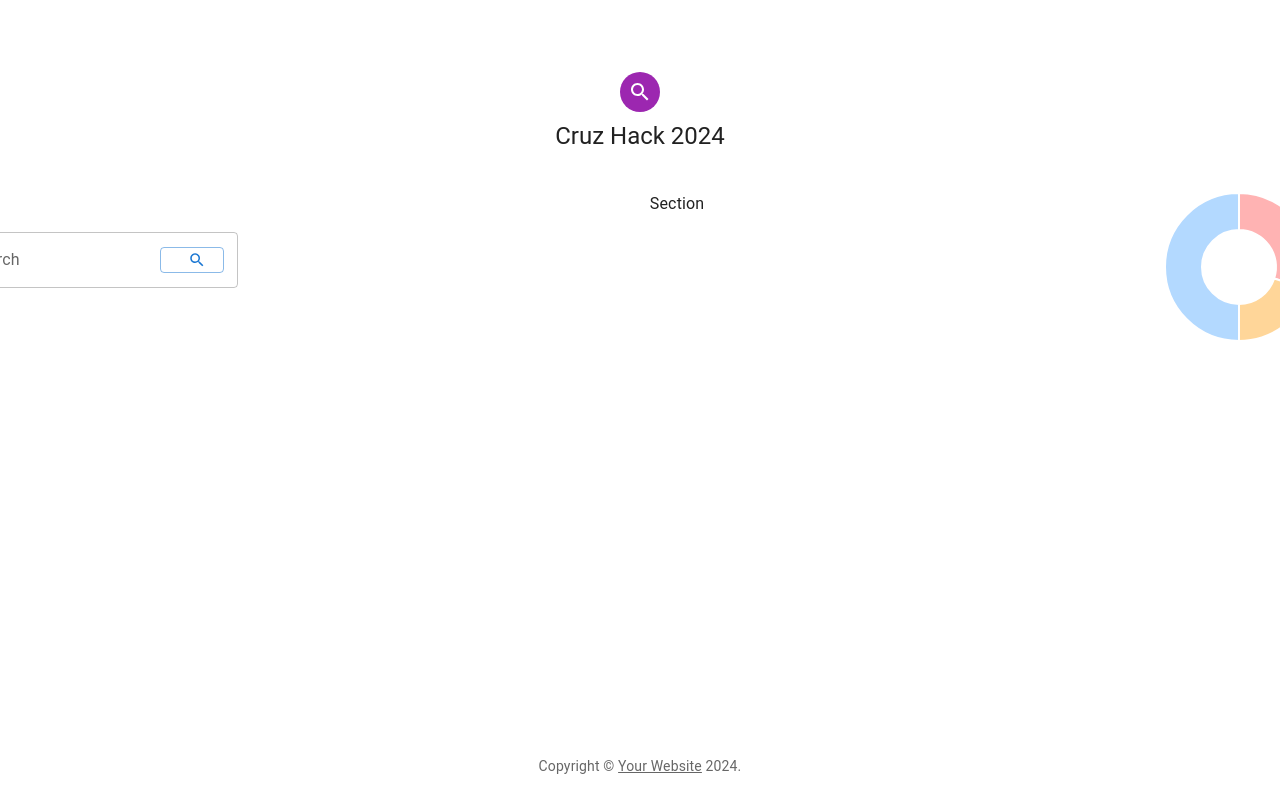
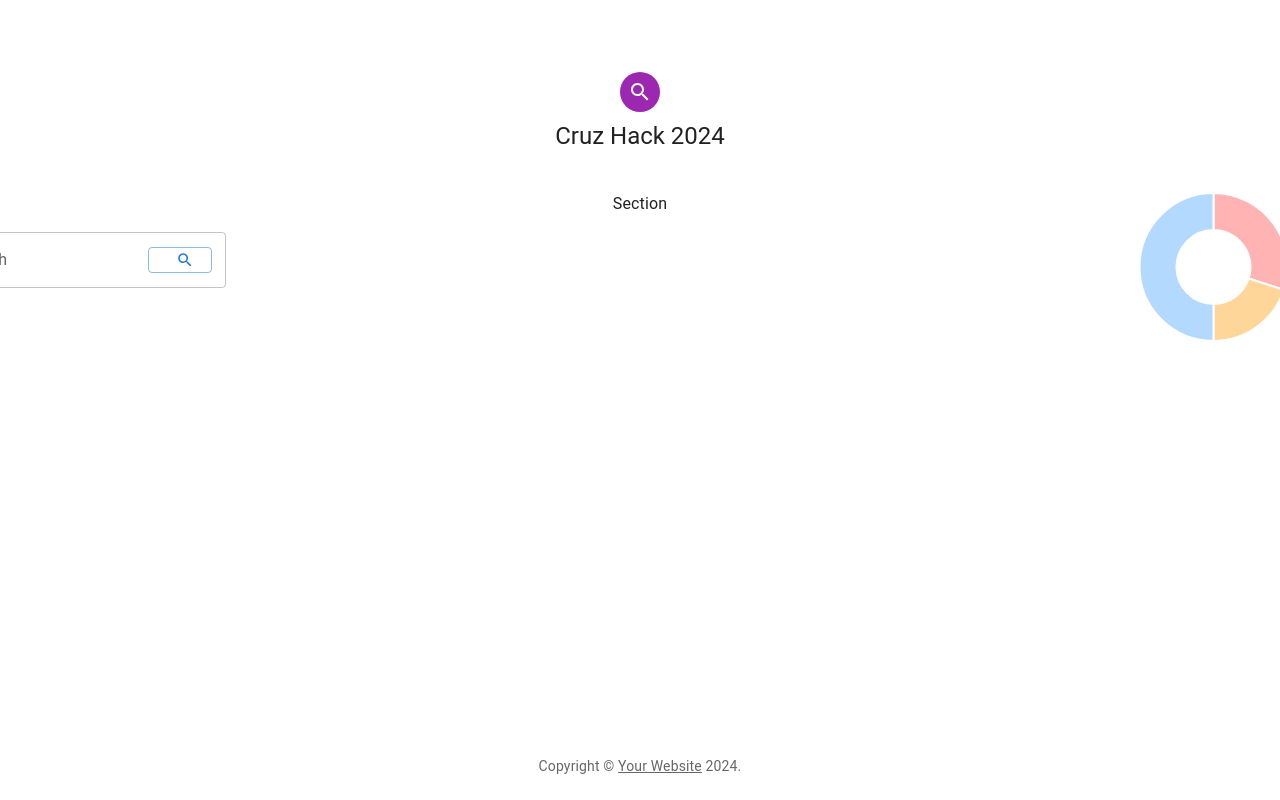
Before and after one commit to masaishi/web_CruzHacks2024, a Next.js app: page /Dashboard in a window 1280 px wide. Shown: the top 800 px of the page. Built offline with nearby package versions, Linux system fonts and the light colour scheme.

Commit message:
✨ Adding phone setting on pie chart

```diff
--- a/src/components/PieChart.js
+++ b/src/components/PieChart.js
@@ -46,7 +46,7 @@ const options = {
 
 const PieChart = () => {
   return (
-    <div >
+    <div style={{ width: isMobile ? '75%' : '100%' }}>
       <Doughnut data={data} options={options} />
     </div>
   );
--- a/src/pages/Dashboard.js
+++ b/src/pages/Dashboard.js
@@ -72,7 +72,6 @@ function Dashboard() {
             className="component"
             sx={{
               flexDirection: isMobile ? 'row' : 'column',
-              flex: '1',
             }}
           >
             <PieChart />
```
